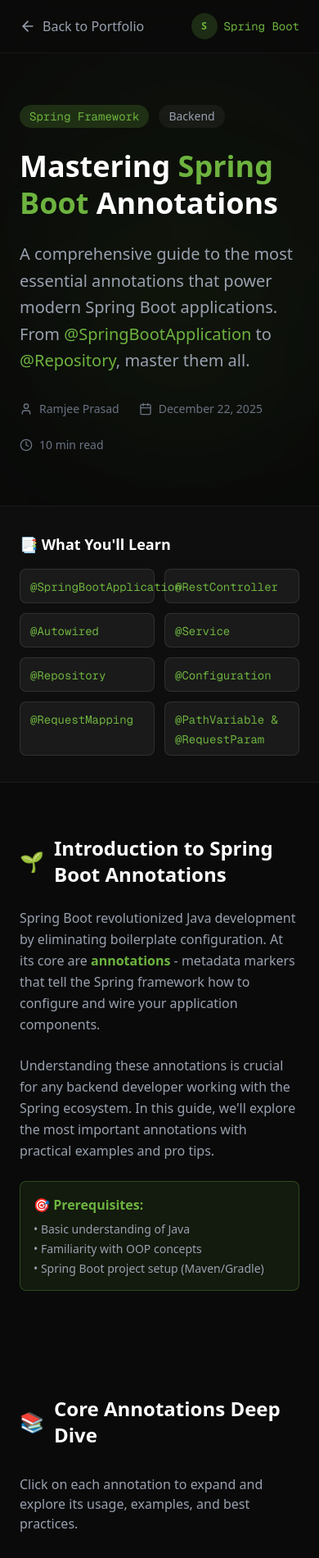
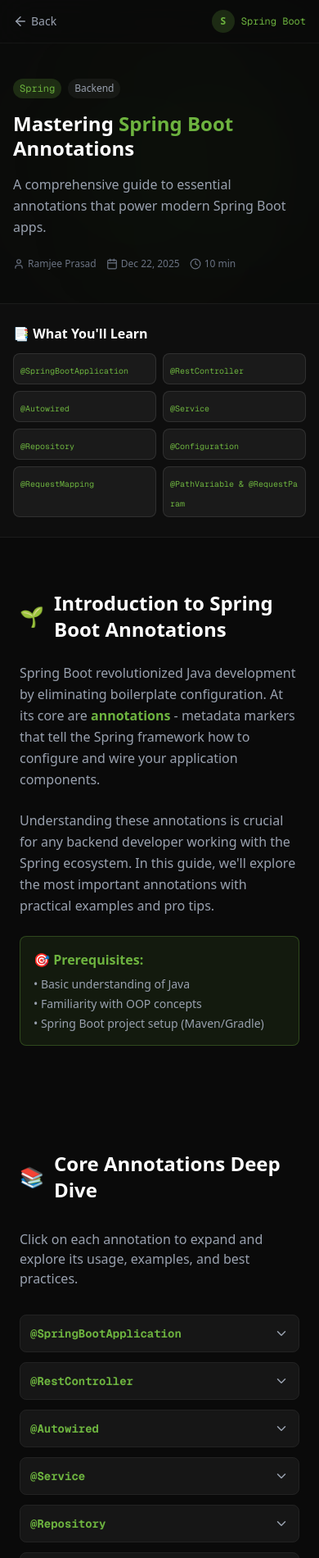
Before and after one commit to ubinox-pi/portfolio, a Next.js app: page /blog/spring-boot-annotations in a window 390 px wide. Shown: the top 1901 px of the page at 82% size. Built offline with nearby package versions, Linux system fonts and the light colour scheme.

Commit message:
fixed blog for mobiles

```diff
--- a/app/blog/spring-boot-annotations/page.tsx
+++ b/app/blog/spring-boot-annotations/page.tsx
@@ -12,28 +12,47 @@ const springGreen = "#6db33f";
 function CodeBlock({ code, language = "java" }: { code: string; language?: string }) {
     const [copied, setCopied] = useState(false);
 
-    const copyCode = () => {
-        navigator.clipboard.writeText(code);
-        setCopied(true);
-        setTimeout(() => setCopied(false), 2000);
+    const copyCode = async () => {
+        try {
+            // Try modern clipboard API first
+            if (navigator.clipboard && window.isSecureContext) {
+                await navigator.clipboard.writeText(code);
+            } else {
+                // Fallback for mobile/non-secure contexts
+                const textArea = document.createElement("textarea");
+                textArea.value = code;
+                textArea.style.position = "fixed";
+                textArea.style.left = "-999999px";
+                textArea.style.top = "-999999px";
+                document.body.appendChild(textArea);
+                textArea.focus();
+                textArea.select();
+                document.execCommand("copy");
+                textArea.remove();
+            }
+            setCopied(true);
+            setTimeout(() => setCopied(false), 2000);
+        } catch (err) {
+            console.error("Failed to copy:", err);
+        }
     };
 
     return (
-        <div className="relative group my-6">
+        <div className="relative group my-4 md:my-6">
             <div className="absolute -inset-0.5 bg-gradient-to-r from-[#6db33f]/30 to-[#6db33f]/10 rounded-lg blur opacity-50 group-hover:opacity-75 transition" />
             <div className="relative bg-[#0d1117] rounded-lg border border-white/10 overflow-hidden">
-                <div className="flex items-center justify-between px-4 py-2 border-b border-white/10 bg-white/5">
-                    <span className="text-xs text-gray-400 font-mono">{language}</span>
+                <div className="flex items-center justify-between px-3 md:px-4 py-2 border-b border-white/10 bg-white/5">
+                    <span className="text-[10px] md:text-xs text-gray-400 font-mono">{language}</span>
                     <button
                         onClick={copyCode}
-                        className="flex items-center gap-1 text-xs text-gray-400 hover:text-white transition-colors"
+                        className="flex items-center gap-1 text-[10px] md:text-xs text-gray-400 hover:text-white transition-colors active:scale-95"
                     >
-                        {copied ? <Check size={14} className="text-green-400" /> : <Copy size={14} />}
+                        {copied ? <Check size={12} className="text-green-400" /> : <Copy size={12} />}
                         {copied ? "Copied!" : "Copy"}
                     </button>
                 </div>
-                <pre className="p-4 overflow-x-auto text-sm">
-                    <code className="text-gray-300 font-mono">{code}</code>
+                <pre className="p-3 md:p-4 overflow-x-auto text-[11px] md:text-sm">
+                    <code className="text-gray-300 font-mono whitespace-pre-wrap break-words md:whitespace-pre">{code}</code>
                 </pre>
             </div>
         </div>
@@ -61,32 +80,32 @@ function AnnotationSection({
             initial={{ opacity: 0, y: 20 }}
             whileInView={{ opacity: 1, y: 0 }}
             viewport={{ once: true }}
-            className="border border-white/10 rounded-lg overflow-hidden mb-4 hover:border-[#6db33f]/50 transition-colors"
+            className="border border-white/10 rounded-lg overflow-hidden mb-3 md:mb-4 hover:border-[#6db33f]/50 transition-colors"
         >
             <button
                 onClick={() => setIsOpen(!isOpen)}
-                className="w-full flex items-center justify-between p-4 bg-white/5 hover:bg-white/10 transition-colors text-left"
+                className="w-full flex items-center justify-between p-3 md:p-4 bg-white/5 hover:bg-white/10 transition-colors text-left gap-2"
             >
-                <div className="flex items-center gap-3">
-                    <span className="text-[#6db33f] font-mono font-bold text-lg">{annotation}</span>
-                    <span className="text-gray-400">-</span>
-                    <span className="text-white">{title}</span>
+                <div className="flex items-center gap-2 md:gap-3 flex-wrap min-w-0">
+                    <span className="text-[#6db33f] font-mono font-bold text-sm md:text-lg break-all">{annotation}</span>
+                    <span className="text-gray-400 hidden md:inline">-</span>
+                    <span className="text-white text-sm md:text-base hidden md:inline">{title}</span>
                 </div>
-                {isOpen ? <ChevronUp className="text-gray-400" /> : <ChevronDown className="text-gray-400" />}
+                {isOpen ? <ChevronUp className="text-gray-400 flex-shrink-0" size={18} /> : <ChevronDown className="text-gray-400 flex-shrink-0" size={18} />}
             </button>
 
             {isOpen && (
                 <motion.div
                     initial={{ height: 0, opacity: 0 }}
                     animate={{ height: "auto", opacity: 1 }}
-                    className="p-4 bg-zinc-900/50"
+                    className="p-3 md:p-4 bg-zinc-900/50"
                 >
-                    <p className="text-gray-400 mb-4">{description}</p>
+                    <p className="text-sm md:text-base text-gray-400 mb-3 md:mb-4">{description}</p>
                     <CodeBlock code={example} />
                     {tips && tips.length > 0 && (
-                        <div className="mt-4 p-3 bg-[#6db33f]/10 border border-[#6db33f]/30 rounded-lg">
-                            <h4 className="text-[#6db33f] font-bold mb-2 text-sm">💡 Pro Tips:</h4>
-                            <ul className="text-sm text-gray-400 space-y-1">
+                        <div className="mt-3 md:mt-4 p-2 md:p-3 bg-[#6db33f]/10 border border-[#6db33f]/30 rounded-lg">
+                            <h4 className="text-[#6db33f] font-bold mb-2 text-xs md:text-sm">💡 Pro Tips:</h4>
+                            <ul className="text-xs md:text-sm text-gray-400 space-y-1">
                                 {tips.map((tip, i) => (
                                     <li key={i}>• {tip}</li>
                                 ))}
@@ -292,28 +311,28 @@ export default function SpringBootAnnotationsPost() {
         <main className="min-h-screen bg-[#0a0a0a] text-white">
             {/* Header */}
             <div className="fixed top-0 left-0 right-0 z-50 bg-[#0a0a0a]/80 backdrop-blur-xl border-b border-white/5">
-                <div className="max-w-4xl mx-auto px-6 py-4 flex items-center justify-between">
+                <div className="max-w-4xl mx-auto px-4 md:px-6 py-3 md:py-4 flex items-center justify-between">
                     <Link
                         href="/#blog"
-                        className="flex items-center gap-2 text-gray-400 hover:text-[#6db33f] transition-colors"
+                        className="flex items-center gap-1 md:gap-2 text-gray-400 hover:text-[#6db33f] transition-colors"
                     >
-                        <ArrowLeft size={20} />
-                        <span>Back to Portfolio</span>
+                        <ArrowLeft size={18} />
+                        <span className="text-sm md:text-base">Back</span>
                     </Link>
                     <div className="flex items-center gap-2">
-                        <div className="w-8 h-8 rounded-full bg-[#6db33f]/20 flex items-center justify-center">
+                        <div className="w-7 h-7 md:w-8 md:h-8 rounded-full bg-[#6db33f]/20 flex items-center justify-center">
                             <span className="text-[#6db33f] text-xs font-bold">S</span>
                         </div>
-                        <span className="text-sm font-mono text-[#6db33f]">Spring Boot</span>
+                        <span className="text-xs md:text-sm font-mono text-[#6db33f]">Spring Boot</span>
                     </div>
                 </div>
             </div>
 
             {/* Hero Section */}
-            <section className="pt-32 pb-16 px-6 relative overflow-hidden">
+            <section className="pt-24 md:pt-32 pb-10 md:pb-16 px-4 md:px-6 relative overflow-hidden">
                 <div className="absolute inset-0 z-0">
-                    <div className="absolute top-20 left-10 w-96 h-96 bg-[#6db33f]/10 rounded-full blur-[150px]" />
-                    <div className="absolute bottom-20 right-10 w-64 h-64 bg-[#6db33f]/5 rounded-full blur-[100px]" />
+                    <div className="absolute top-20 left-10 w-64 md:w-96 h-64 md:h-96 bg-[#6db33f]/10 rounded-full blur-[150px]" />
+                    <div className="absolute bottom-20 right-10 w-48 md:w-64 h-48 md:h-64 bg-[#6db33f]/5 rounded-full blur-[100px]" />
                 </div>
 
                 <div className="max-w-4xl mx-auto relative z-10">
@@ -322,37 +341,36 @@ export default function SpringBootAnnotationsPost() {
                         animate={{ opacity: 1, y: 0 }}
                         transition={{ duration: 0.5 }}
                     >
-                        <div className="flex items-center gap-3 mb-6">
-                            <span className="px-3 py-1 bg-[#6db33f]/20 text-[#6db33f] rounded-full text-sm font-mono">
-                                Spring Framework
+                        <div className="flex items-center gap-2 md:gap-3 mb-4 md:mb-6">
+                            <span className="px-2 md:px-3 py-1 bg-[#6db33f]/20 text-[#6db33f] rounded-full text-xs md:text-sm font-mono">
+                                Spring
                             </span>
-                            <span className="px-3 py-1 bg-white/5 text-gray-400 rounded-full text-sm">
+                            <span className="px-2 md:px-3 py-1 bg-white/5 text-gray-400 rounded-full text-xs md:text-sm">
                                 Backend
                             </span>
                         </div>
 
-                        <h1 className="text-4xl md:text-5xl font-bold mb-6 leading-tight">
+                        <h1 className="text-2xl md:text-4xl lg:text-5xl font-bold mb-4 md:mb-6 leading-tight">
                             Mastering <span className="text-[#6db33f]">Spring Boot</span> Annotations
                         </h1>
 
-                        <p className="text-xl text-gray-400 mb-8 leading-relaxed">
-                            A comprehensive guide to the most essential annotations that power
-                            modern Spring Boot applications. From <span className="text-[#6db33f]">@SpringBootApplication</span> to
-                            <span className="text-[#6db33f]"> @Repository</span>, master them all.
+                        <p className="text-base md:text-xl text-gray-400 mb-6 md:mb-8 leading-relaxed">
+                            A comprehensive guide to essential annotations that power
+                            modern Spring Boot apps.
                         </p>
 
-                        <div className="flex flex-wrap items-center gap-6 text-sm text-gray-500">
-                            <div className="flex items-center gap-2">
-                                <User size={16} />
+                        <div className="flex flex-wrap items-center gap-3 md:gap-6 text-xs md:text-sm text-gray-500">
+                            <div className="flex items-center gap-1 md:gap-2">
+                                <User size={14} />
                                 <span>Ramjee Prasad</span>
                             </div>
-                            <div className="flex items-center gap-2">
-                                <Calendar size={16} />
-                                <span>December 22, 2025</span>
+                            <div className="flex items-center gap-1 md:gap-2">
+                                <Calendar size={14} />
+                                <span>Dec 22, 2025</span>
                             </div>
-                            <div className="flex items-center gap-2">
-                                <Clock size={16} />
-                                <span>10 min read</span>
+                            <div className="flex items-center gap-1 md:gap-2">
+                                <Clock size={14} />
+                                <span>10 min</span>
                             </div>
                         </div>
                     </motion.div>
@@ -360,16 +378,16 @@ export default function SpringBootAnnotationsPost() {
             </section>
 
             {/* Table of Contents */}
-            <section className="py-8 px-6 border-y border-white/5 bg-white/[0.02]">
+            <section className="py-6 md:py-8 px-4 md:px-6 border-y border-white/5 bg-white/[0.02]">
                 <div className="max-w-4xl mx-auto">
-                    <h2 className="text-lg font-bold text-white mb-4">📑 What You'll Learn</h2>
-                    <div className="grid grid-cols-2 md:grid-cols-4 gap-3">
+                    <h2 className="text-base md:text-lg font-bold text-white mb-3 md:mb-4">📑 What You'll Learn</h2>
+                    <div className="grid grid-cols-2 md:grid-cols-4 gap-2 md:gap-3">
                         {annotations.map((ann, i) => (
                             <div
                                 key={i}
-                                className="px-3 py-2 bg-white/5 rounded-lg border border-white/10 hover:border-[#6db33f]/50 transition-colors cursor-pointer"
+                                className="px-2 md:px-3 py-1.5 md:py-2 bg-white/5 rounded-lg border border-white/10 hover:border-[#6db33f]/50 transition-colors cursor-pointer"
                             >
-                                <span className="text-[#6db33f] font-mono text-sm">{ann.annotation}</span>
+                                <span className="text-[#6db33f] font-mono text-[10px] md:text-sm break-all">{ann.annotation}</span>
                             </div>
                         ))}
                     </div>
```
